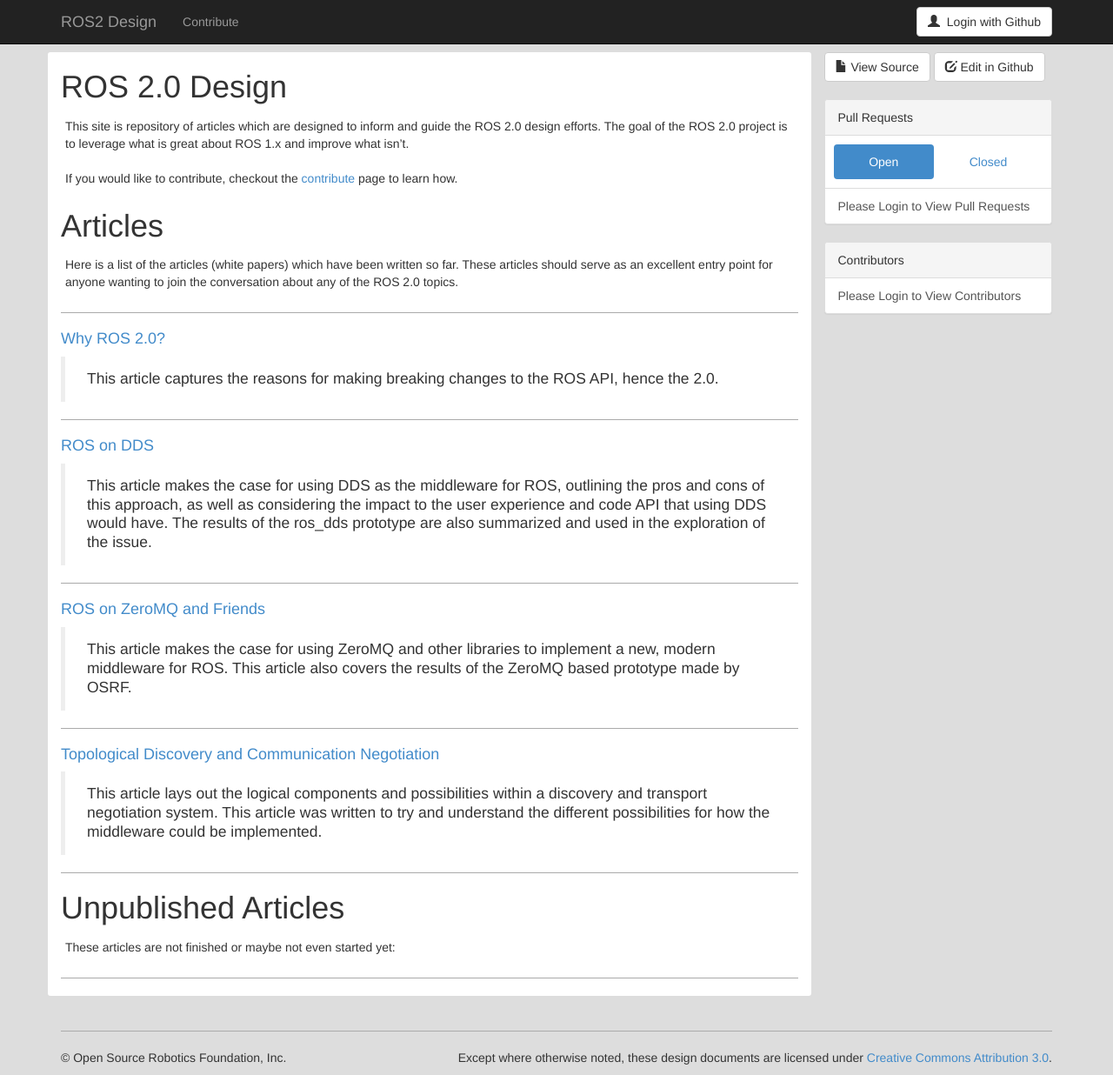
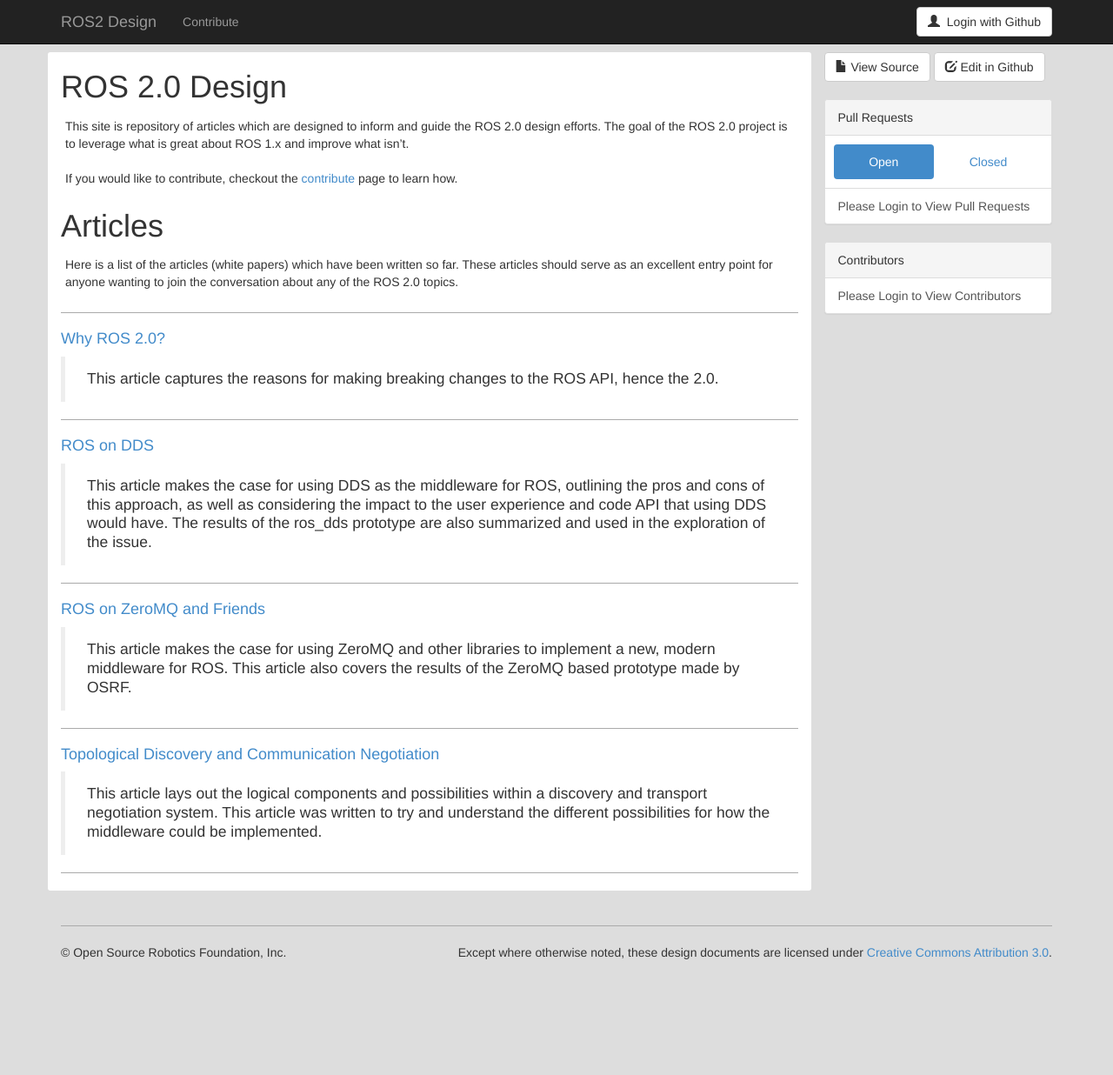
Before and after one commit to ros2/design, a Jekyll site: the page built from index.md, in a window 1280 px wide and 1236 px high. Shown: the whole window at 87% size. Built offline with Jekyll 4.4.1, drawn with Linux system fonts in a browser that asks for light colours; nearby versions of some CDN libraries; some of the changed lines change nothing that is shown.

Commit message:
only show unpublished articles to users with push

```diff
--- a/index.md
+++ b/index.md
@@ -28,6 +28,7 @@
 
 ----
 
+<div class="unpublished" style="display: none;" markdown="1">
 # Unpublished Articles
 
 These articles are not finished or maybe not even started yet:
@@ -44,3 +45,4 @@
 {% endfor %}
 
 ----
+</div>
--- a/js/ros2-design.js
+++ b/js/ros2-design.js
@@ -50,14 +50,30 @@
             $( 'button.login-btn' ).html(
                 '<img class="gravatar" src="' + user.avatar_url + '"/> &nbsp;' + name + ', Logout');
         };
+        // Define function for updating unpublished articles based on user
+        var update_unpublished_articles_view = function(user) {
+            // Update the logout button with user info
+            var login = user.login;
+            var url = 'https://api.github.com/repos/ros2/design/collaborators/' + login;
+            url += '?access_token=' + gh_token;
+            $.ajax(url, {
+                statusCode: {
+                    204: function() {
+                        $( '.unpublished' ).show();
+                    },
+                    404: function() {
+                        // Do nothing, means no access
+                        $( '.unpublished' ).hide();
+                    }
+                }
+            });
+        };
         // Check for an use if set the stored user info
         var stored_user = null;
         try {
             stored_user = JSON.parse(sessionStorage.getItem('user_' + gh_token));
         } catch (err) {}
-        if (stored_user) {
-            update_logout_btn(stored_user);
-        } else {
+        if (!stored_user) {
             // Get user information from github
             user = github.getUser();
             user.show('', function(err, res) {
@@ -76,9 +92,17 @@
                 } else {
                     // Store user info for given gh_token
                     sessionStorage.setItem('user_' + gh_token, JSON.stringify(res));
+                    // Set logout button
                     update_logout_btn(res);
+                    // Hide/show unpublished articles based on user
+                    update_unpublished_articles_view(res);
                 }
             });
+        } else {
+            // Set logout button
+            update_logout_btn(stored_user);
+            // Hide/show unpublished articles based on user
+            update_unpublished_articles_view(stored_user);
         }
         /* Get Pull Requests related to this page and populate accordingly */
         // Clear "please login" message
```
